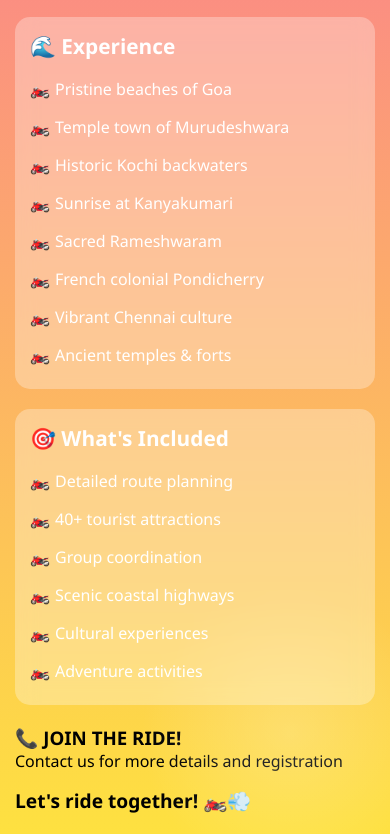
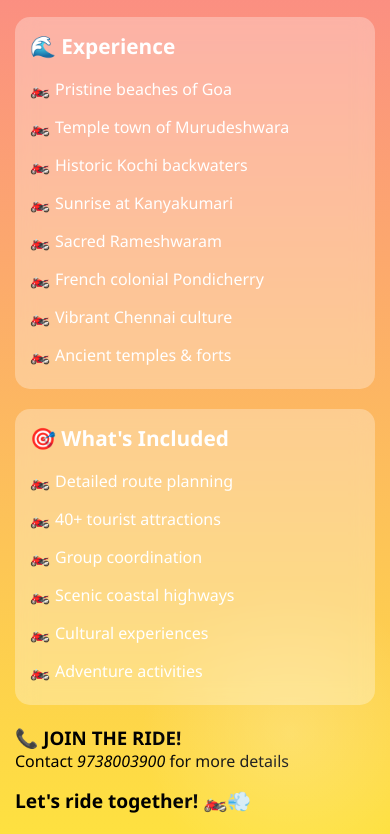
Before and after one commit to deeksome/epic-coastal-ride, a plain HTML site: page index.html in a window 390 px wide. Shown: the part 7243-8077 px from the top of the page. Drawn offline with Linux system fonts and the light colour scheme.

Commit message:
Update index.html
Added phone number

```diff
--- a/index.html
+++ b/index.html
@@ -342,7 +342,7 @@
 
       <div class="contact">
         <h3>📞 JOIN THE RIDE!</h3>
-        <p>Contact us for more details and registration</p>
+        <p>Contact <em>9738003900</em> for more details</p>
         <p style="margin-top: 15px; font-size: 1.2em;"><strong>Let's ride together! 🏍️💨</strong></p>
       </div>
     </div>
```
